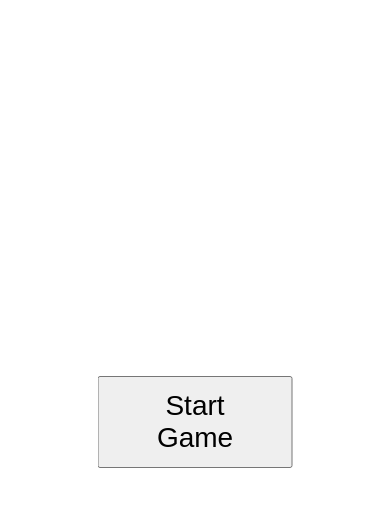
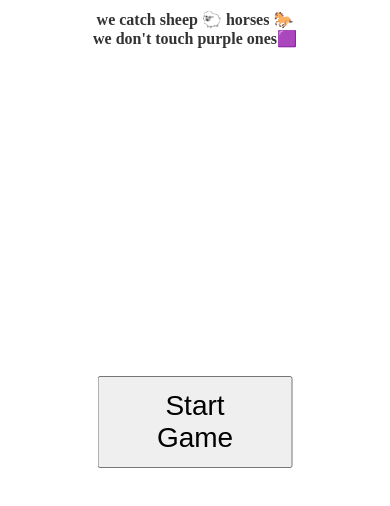
Before and after one commit to bigbju/sheep-sorter-monad, a website built with Vite: page index.html in a window 390 px wide. Built offline with nearby package versions, Linux system fonts and the light colour scheme.

Commit message:
instruction_for_game

```diff
--- a/index.html
+++ b/index.html
@@ -35,21 +35,43 @@
       display: none; /* Приховане за замовчуванням */
     }
 
+    /* Інструкція зверху по центру */
+    #instructions {
+      position: absolute; /* Абсолютне позиціонування */
+      top: 20px; /* Відступ зверху */
+      width: 100%; /* Ширина на всю сторінку */
+      text-align: center; /* Вирівнювання тексту по центру */
+      font-size: 20px; /* Розмір тексту */
+      font-weight: bold; /* Жирний текст */
+      color: #333; /* Колір тексту */
+      z-index: 10; /* Поверх інших елементів */
+    }
+
     /* Адаптивність для мобільних пристроїв */
     @media (max-width: 600px) {
       #restartBtn, #playerName {
         font-size: 18px; /* Зменшення розміру тексту на маленьких екранах */
         padding: 8px 16px; /* Зменшення відступів */
       }
+      #instructions {
+        font-size: 16px; /* Зменшення розміру тексту інструкції */
+        top: 10px; /* Зменшення відступу зверху */
+      }
     }
   </style>
 </head>
 <body>
+  <!-- Інструкція -->
+  <div id="instructions">
+    we catch sheep 🐑 horses 🐎<br />
+    we don't touch purple ones🟪
+  </div>
+
   <!-- Кнопка Рестарту -->
   <button id="restartBtn">Restart</button>
 
   <!-- Поле вводу імені -->
-  <input id="playerName" type="text" placeholder="Your name">
+  <input id="playerName" type="text" placeholder="Your name" />
 
   <!-- JavaScript -->
   <script type="module" src="/src/main.js"></script> <!-- Підключення основного скрипту -->
--- a/src/main.js
+++ b/src/main.js
@@ -324,6 +324,13 @@ startBtn.addEventListener("click", () => {
   pauseBtn.style.display = "block"; // 🛠 Показуємо паузу після старту
   gameStarted = true;
   paused = false; // 🛠 Скидаємо паузу
+
+  // Сховати інструкцію з index.html
+  const instructions = document.getElementById("instructions");
+  if (instructions) {
+    instructions.style.display = "none";
+  }
+
   draw();
 });
 
```
